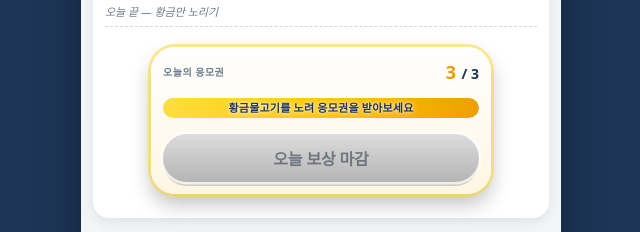
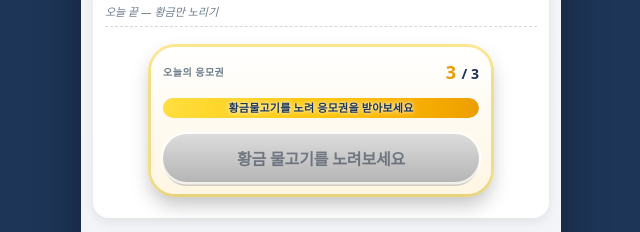
Before and after one commit to JHS-HECTO/polyball-fishing, a Next.js app: page /qa in a window 1280 px wide. Shown: the part 1262-1494 px from the top of the page, without its empty margins (319-959 px from the left). Built offline with nearby package versions, Linux system fonts and the light colour scheme.

Commit message:
copy: exhausted button '오늘 보상 마감' → '황금 물고기를 노려보세요'

```diff
--- a/components/TicketProgress.tsx
+++ b/components/TicketProgress.tsx
@@ -72,7 +72,7 @@ export function TicketProgress({
         disabled={!canClaim}
       >
         {exhausted
-          ? '오늘 보상 마감'
+          ? '황금 물고기를 노려보세요'
           : canClaim && needsAd
             ? '광고 보고 응모권 받기'
             : '응모권 받기'}
```
